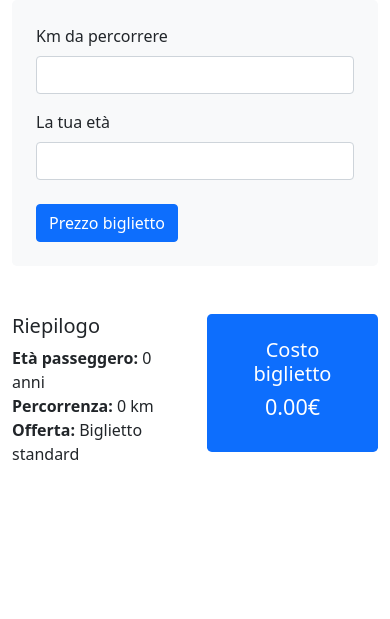
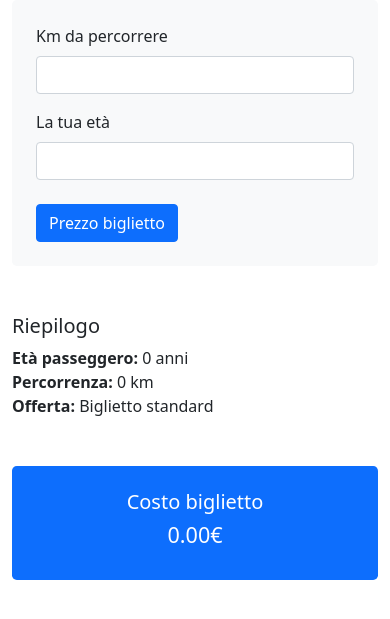
Before and after one commit to marcofinucci/js-biglietto-treno-form, a plain HTML site: page index.html in a window 390 px wide. Shown: the part 105-724 px from the top of the page. Drawn offline with nearby package versions, Linux system fonts and the light colour scheme.

Commit message:
fix responsive

```diff
--- a/index.html
+++ b/index.html
@@ -14,7 +14,7 @@
         <main class="site-main mt-5">
             <div class="container">
                 <div class="row justify-content-center">
-                    <div class="col-md-8 col-lg-6 col-xl-5">
+                    <div class="col-lg-8 col-xl-6">
                         <!-- Title -->
                         <h1>Prezzo biglietto treno</h1>
 
@@ -30,7 +30,7 @@
                         </div>
 
                         <div class="row mt-5">
-                            <div class="col">
+                            <div class="col-sm">
                                 <h2 class="h5">Riepilogo</h2>
                                 <!--Age -->
                                 <div>
@@ -48,7 +48,7 @@
                                     <span id="discount">Biglietto standard</span>
                                 </div>
                             </div>
-                            <div class="col">
+                            <div class="col-sm mt-5 mt-sm-0">
                                 <div class="bg-primary text-white p-4 rounded-3 text-center">
                                     <!-- Ticket price -->
                                     <h2 class="h5">Costo biglietto</h2>
```
